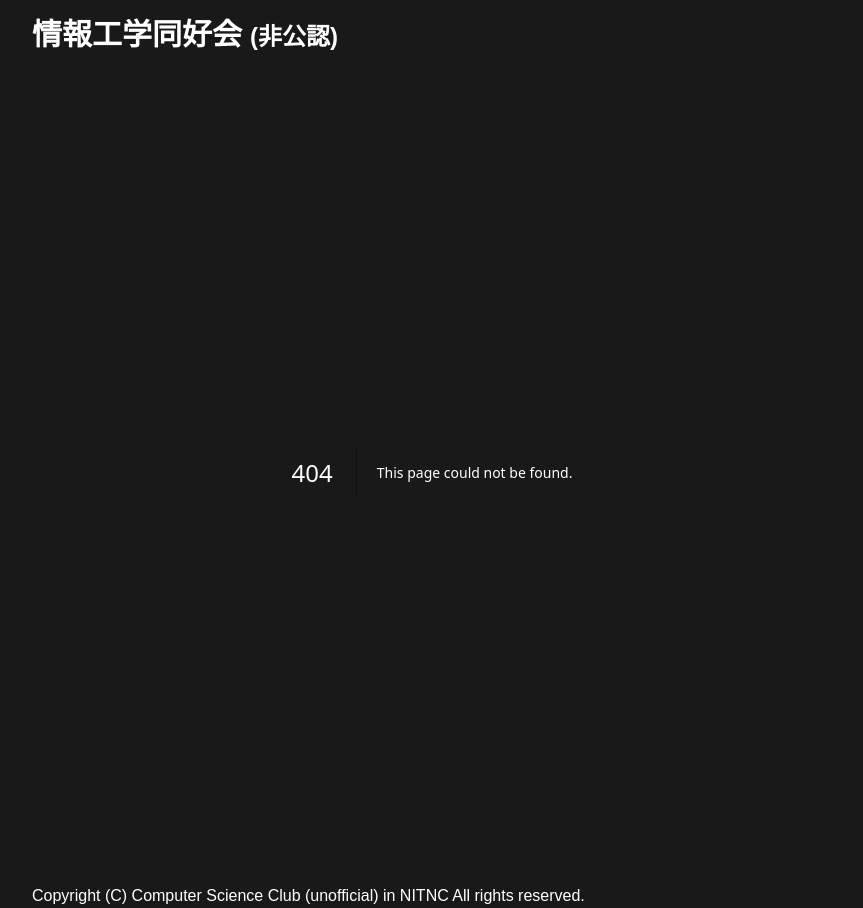
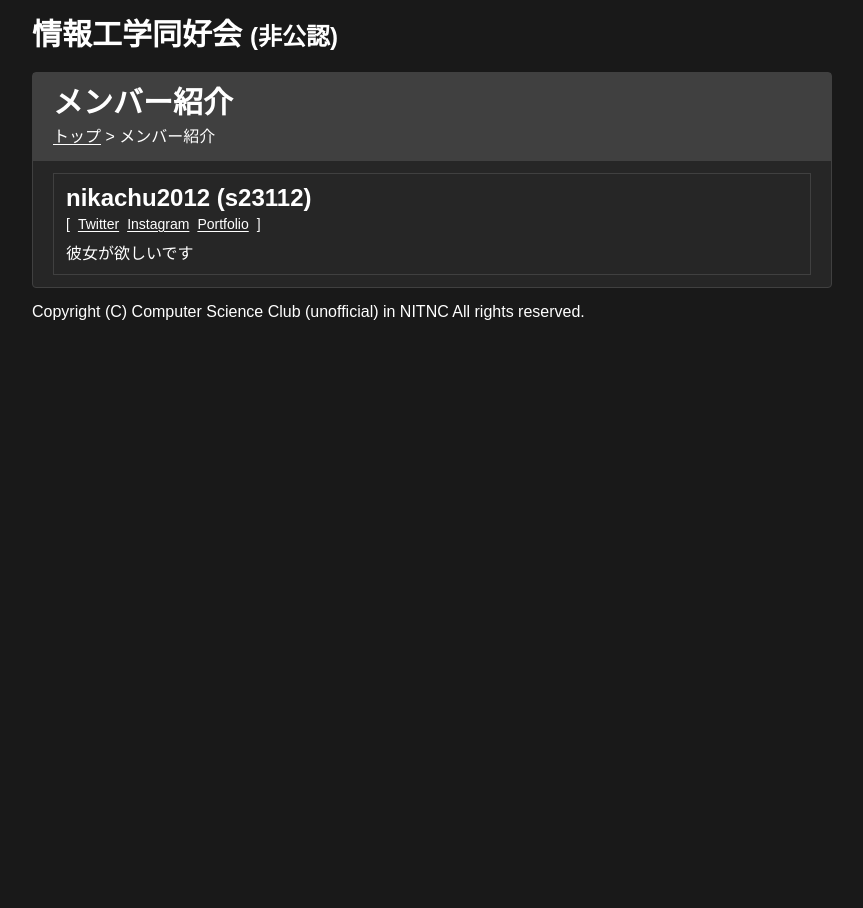
Before and after one commit to csc-a452p/website, a Next.js app: page /member in a window 1280 px wide. Before the commit this address had no page. Shown: the whole page, without its empty margins (208-1071 px from the left). After the commit the page ends 800 px from the top, so only its background shows below. Built offline with nearby package versions, Linux system fonts and the light colour scheme.

Commit message:
[add] メンバー紹介を追加

```diff
--- /dev/null
+++ b/app/components/MemberItem.tsx
@@ -0,0 +1,25 @@
+import Link from "next/link";
+import { ReactNode } from "react";
+import DLink from "./DLink";
+
+type LinkList = {
+    [text: string]: string;
+}
+
+export default function MemberItem({ name, link, children }: { name: string, link: LinkList, children: ReactNode }) {
+    return <div className="border border-neutral-700 text-wrap px-3 py-2">
+        <div className="font-bold text-2xl leading-none my-1">{name}</div>
+        <div className="text-sm">
+            <span className="mr-2 select-none">[</span>
+            {
+                Object.keys(link).map((e, i) => {
+                    return <DLink key={i} href={link[e]} className="mr-2" target="_blank">{e}</DLink>
+                })
+            }
+            <span>]</span>
+        </div>
+        <div className="mt-2">
+            {children}
+        </div>
+    </div>;
+}
--- /dev/null
+++ b/app/member/page.tsx
@@ -0,0 +1,36 @@
+import { Metadata } from "next";
+import GoodsItem from "../components/GoodsItem";
+import DLink from "../components/DLink";
+import MemberItem from "../components/MemberItem";
+
+export const metadata: Metadata = {
+    title: 'イベント参加',
+}
+
+export default function Home() {
+    return (
+        <>
+            <main className="w-full md:m-auto flex gap-2">
+                <div className={`w-full bg-neutral-800 border border-neutral-700 rounded`}>
+                    <div className="bg-neutral-700 p-3 pl-5">
+                        <h1 className="w-full font-bold text-3xl mb-1">メンバー紹介</h1>
+                        <div><DLink href={"/"}>トップ</DLink> &gt; メンバー紹介</div>
+                    </div>
+
+                    <div className="mx-2 flex flex-col gap-3 p-3">
+                        <MemberItem
+                            name={"nikachu2012 (s23112)"}
+                            link={{
+                                "Twitter": "https://twitter.com/nikachu2012",
+                                "Instagram": "https://instagram.com/nikachu2012",
+                                "Portfolio": "https://portfolio.nikachu.net"
+                            }}
+                        >
+                            彼女が欲しいです
+                        </MemberItem>
+                    </div>
+                </div>
+            </main>
+        </>
+    );
+}
```
